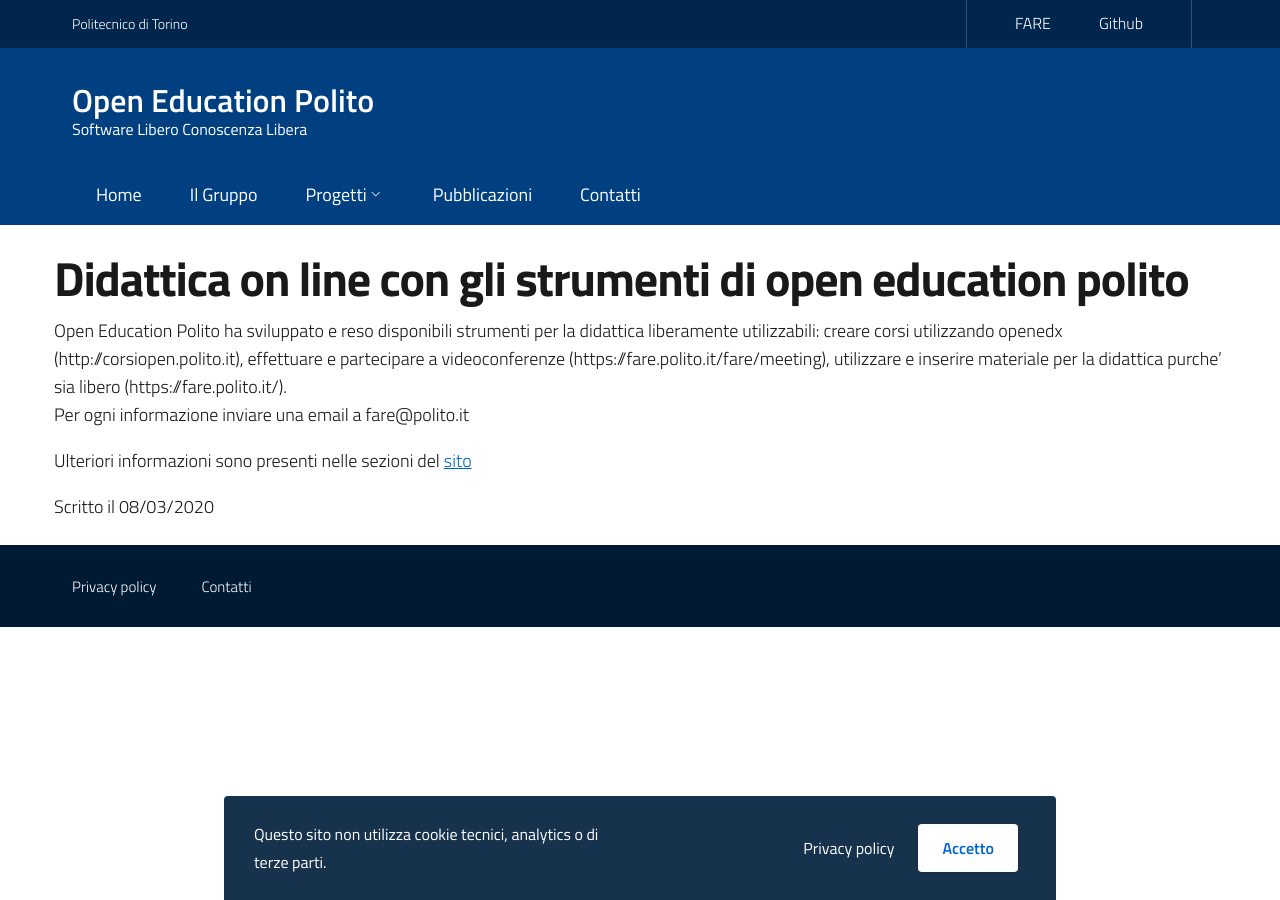
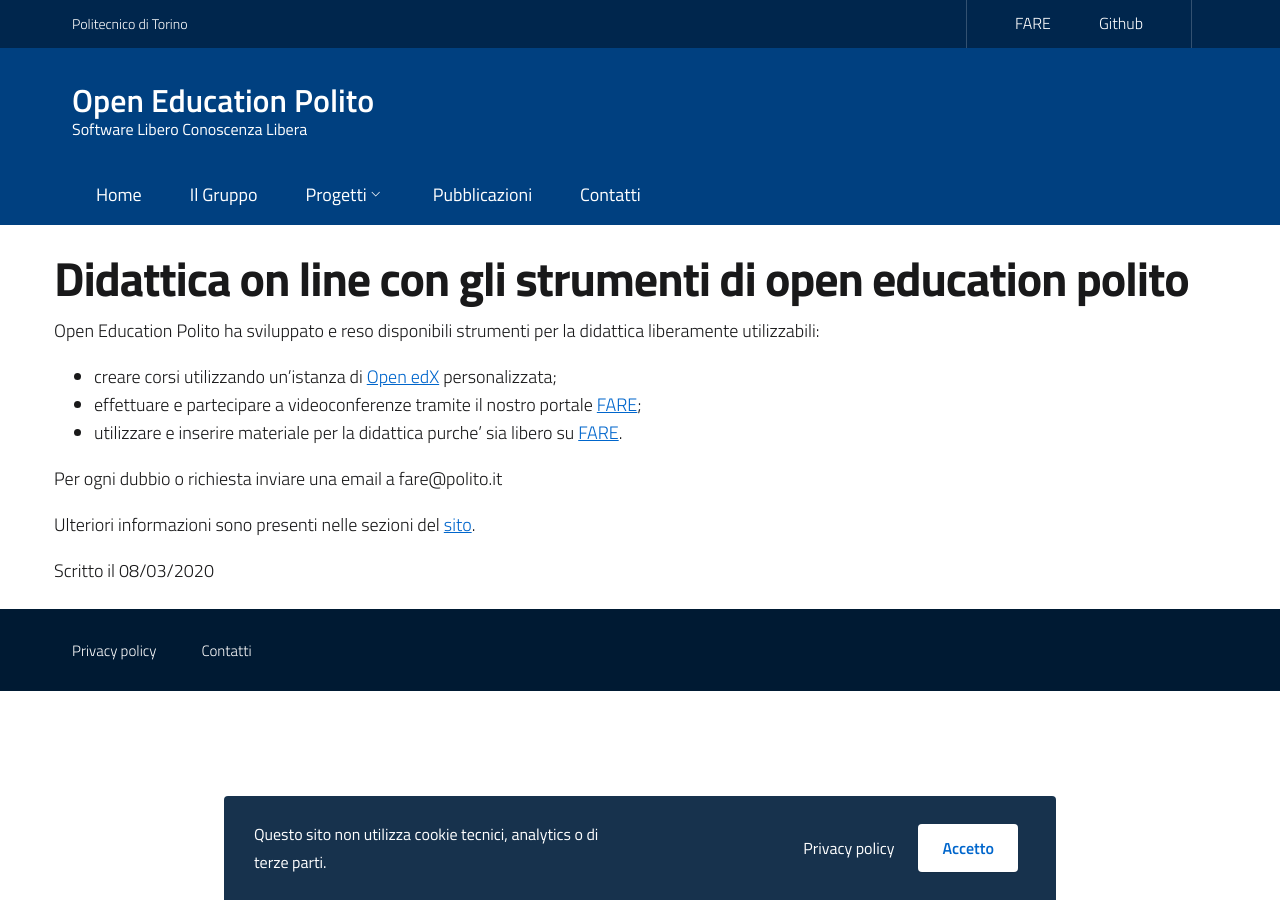
Before and after one commit to open-education-polito/org-website, a Jekyll site: the page built from _posts/2020-03-8-didattica-on-line-open-education-polito.md, in a window 1280 px wide. Built offline with Jekyll 4.4.1, drawn with Linux system fonts in a browser that asks for light colours.

Commit message:
Update news

```diff
--- a/_posts/2020-03-8-didattica-on-line-open-education-polito.md
+++ b/_posts/2020-03-8-didattica-on-line-open-education-polito.md
@@ -7,8 +7,11 @@ lang: it
 ref: new
 ---
 
-Open Education Polito ha sviluppato e reso disponibili strumenti per la didattica liberamente utilizzabili: creare corsi utilizzando openedx (http://corsiopen.polito.it), effettuare e partecipare a videoconferenze (https://fare.polito.it/fare/meeting), utilizzare e inserire materiale per la didattica purche' sia libero (https://fare.polito.it/).
-Per ogni informazione inviare una email a fare@polito.it
+Open Education Polito ha sviluppato e reso disponibili strumenti per la didattica liberamente utilizzabili:
+* creare corsi utilizzando un'istanza di [Open edX](http://corsiopen.polito.it) personalizzata;
+* effettuare e partecipare a videoconferenze tramite il nostro portale [FARE](https://fare.polito.it/fare/meeting);
+* utilizzare e inserire materiale per la didattica purche' sia libero su [FARE](https://fare.polito.it/).
 
-Ulteriori informazioni sono presenti nelle sezioni del [sito
-](https://openeducation.polito.it/)
+Per ogni dubbio o richiesta inviare una email a fare@polito.it
+
+Ulteriori informazioni sono presenti nelle sezioni del [sito](https://openeducation.polito.it/).
```
